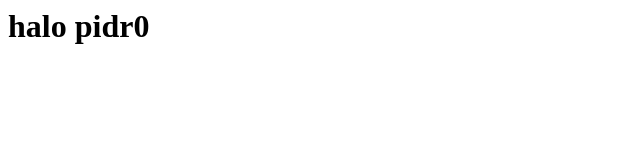
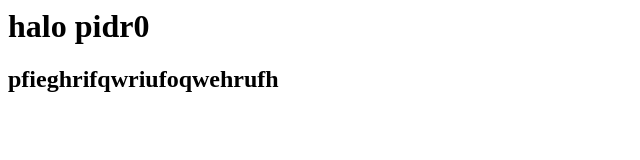
Before and after one commit to HydrochoerusBeb/team-1, a plain HTML site: page index.html in a window 1280 px wide. Shown: the whole page, without its empty margins (0-640 px from the left). Drawn offline with Linux system fonts and the light colour scheme.

Commit message:
update 14/11
ya dobavil huy

```diff
--- a/index.html
+++ b/index.html
@@ -1 +1,2 @@
 <h1>halo pidr0</h1>
+<h2>pfieghrifqwriufoqwehrufh</h2>
```
